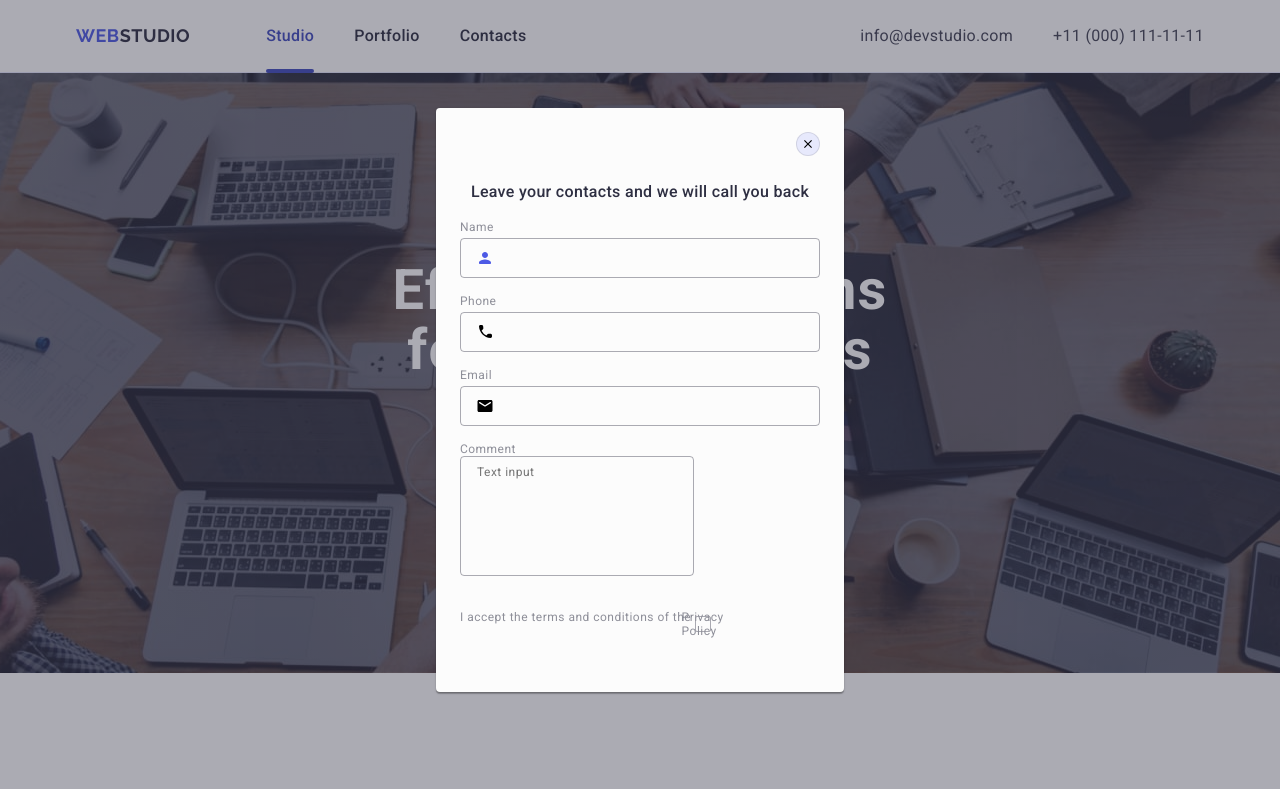
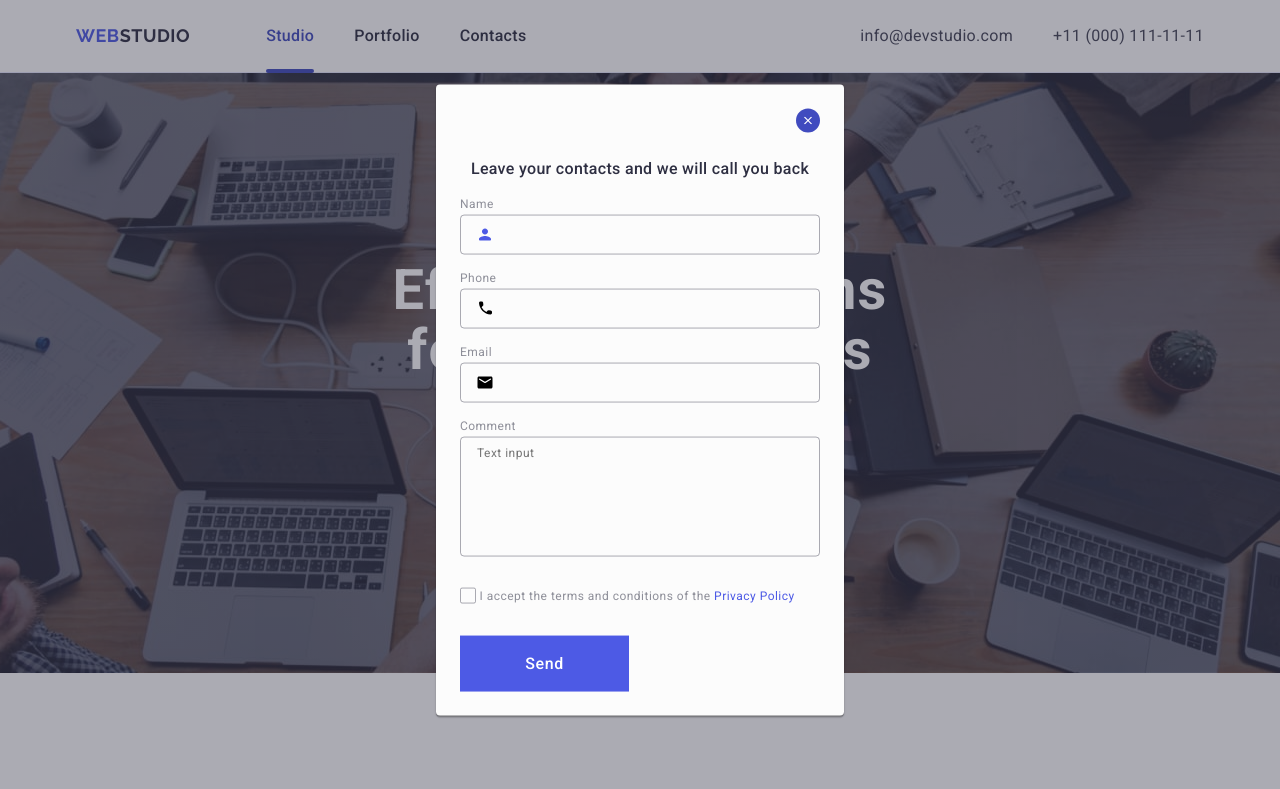
Before and after one commit to ShiloInna/goit-markup-hw-05, a plain HTML site: page index.html in a window 1280 px wide. Both pictures are taken after a click on the button 808 px from the left and 144 px from the top of the page. Shown: the top 789 px of the page. Drawn offline with nearby package versions, Linux system fonts and the light colour scheme.

Commit message:
modul 55

```diff
--- a/css/styles.css
+++ b/css/styles.css
@@ -538,7 +538,8 @@ img {
   gap: 10px;
 }
 
-.modal-button:hover .modal-button:focus {
+.modal-button:hover,
+.modal-button:focus {
   background-color: #404bbf;
   border: none;
   fill: #ffffff;
@@ -592,6 +593,7 @@ img {
 }
 .modal-comment {
   margin-bottom: 16px;
+  width: 100%;
 }
 .modal-form-comment {
   width: 100%;
@@ -636,3 +638,34 @@ img {
   justify-content: center;
   fill: transparent;
 }
+.check-color input[type="checkbox"]:checked {
+  background-color: #404bbf;
+  border: none;
+  fill: #f4f4fd;
+}
+.link-chek {
+  color: #4d5ae5;
+}
+.send-bt {
+  display: block;
+  min-width: 169px;
+  height: 56px;
+  font-family: "Roboto";
+  font-size: 16px;
+  font-weight: 500;
+  line-height: 1.5;
+  letter-spacing: 0.04em;
+  color: #ffffff;
+  cursor: pointer;
+  background-color: #4d5ae5;
+  border: none;
+  transition: background-color 250ms cubic-bezier(0.4, 0, 0.2, 1);
+}
+/* .chek-send-bt {
+  display: flex;
+  align-items: flex-start;
+  justify-content: flex-start;
+  flex-direction: row;
+  gap: 10px;
+  border-radius: 4px;
+} */
--- a/index.html
+++ b/index.html
@@ -477,7 +477,7 @@
     <div class="backdrop-overley">
       <div class="modal-overley">
         <button class="modal-button" type="button">
-          <svg class="modal-button-icons" width="8px" height="8px">
+          <svg class="modal-button-icons" width="8" height="8">
             <use href="./images/icons.svg#icon-close-black"></use>
           </svg>
         </button>
@@ -485,8 +485,7 @@
         <p class="modal-text">Leave your contacts and we will call you back</p>
         <form class="modal">
           <div class="modal-input">
-            <label class="modal-input-label" for="user-name">
-              Name  </label>
+            <label class="modal-input-label" for="user-name">Name</label>
             <div class="modal-form-icon">
               <input
                 type="text"
@@ -494,16 +493,14 @@
                 id="user-name"
                 class="modal-form-icon-input"
               />
-                <svg class="modal-svg" width="18px" height="24px">
+              <svg class="modal-svg" width="18" height="24">
                 <use href="./images/icons.svg#icon-person-black"></use>
               </svg>
             </div>
-
           </div>
 
           <div class="modal-input">
-            <label class="modal-input-label" for="phone">
-             Phone </label>
+            <label class="modal-input-label" for="phone">Phone</label>
             <div class="modal-form-icon">
               <input
                 type="tel"
@@ -511,16 +508,14 @@
                 id="phone"
                 class="modal-form-icon-input"
               />
-                <svg class="modal-svg" width="18px" height="24px">
+              <svg class="modal-svg" width="18" height="24">
                 <use href="./images/icons.svg#icon-phone-black"></use>
               </svg>
             </div>
-
           </div>
 
           <div class="modal-input">
-            <label class="modal-input-label" for="email">
-             Email</label>
+            <label class="modal-input-label" for="email">Email</label>
             <div class="modal-form-icon">
               <input
                 type="email"
@@ -528,32 +523,44 @@
                 id="email"
                 class="modal-form-icon-input"
               />
-                <svg class="modal-svg" width="18px" height="24px">
+              <svg class="modal-svg" width="18" height="24">
                 <use href="./images/icons.svg#icon-email-black"></use>
               </svg>
             </div>
-
           </div>
           <div class="modal-comment">
- <label for="user-comment"  class="modal-input-label">
-   Comment
-            <textarea class="modal-form-comment"  name="user-comment" id="user-comment" placeholder="Text input" ></textarea>
-          </label>
+            <label for="user-comment" class="modal-input-label">Comment</label>
+            <textarea
+              class="modal-form-comment"
+              name="user-comment"
+              id="user-comment"
+              placeholder="Text input"
+            ></textarea>
           </div>
 
           <div class="modal-checkbox">
+            <input
+              class="checkbox-link visually-hidden"
+              type="checkbox"
+              value="true"
+              name="user-privacy"
+              id="user-privacy"
+              checked
+            />
 
-            <input class="checkbox-link  visually-hidden"
-            type="user-privacy"
-             value="true"
-            name="user-privacy">
-          </input>
-<label for="user-privacy" class="check-text">I accept the terms and conditions of the <span class="check-color">Privacy Policy</span> </label>
-
-
+            <label for="user-privacy" class="check-text">
+              <span class="check-color">
+                <svg class="" width="10" height="8">
+                  <use href="./images/icons.svg#icon-Checkboxn"></use>
+                </svg>
+              </span>
+              I accept the terms and conditions of the
+              <a class="link-chek" href="">Privacy Policy</a>
+            </label>
           </div>
-
-
+          <div class="chek-send-bt">
+            <button class="send-bt" type="button">Send</button>
+          </div>
         </form>
       </div>
     </div>
```
Lines whose indentation alone changed are shown as unchanged.
